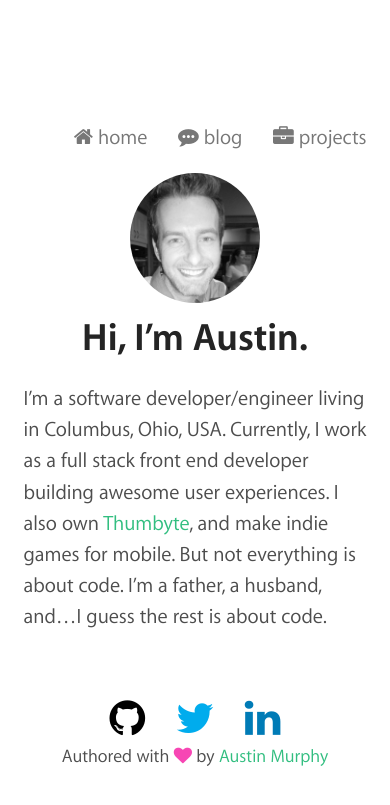
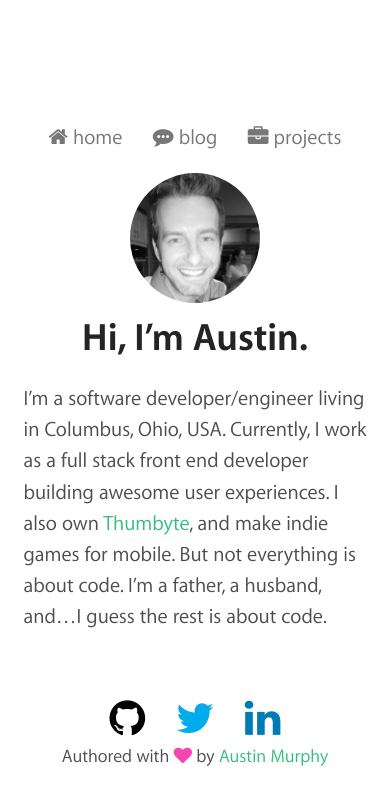
Before and after one commit to ausmurp/ausmurp.github.io, a Jekyll site: the page built from index.md, in a window 390 px wide. Shown: the top 805 px of the page. Built offline with Jekyll 4.4.1, drawn with Linux system fonts in a browser that asks for light colours; nearby versions of some CDN libraries; a style sheet for code colours, icons or effects is not loaded.

Commit message:
no message

```diff
--- a/assets/stylesheets/_landing.scss
+++ b/assets/stylesheets/_landing.scss
@@ -33,7 +33,6 @@
 }
 
 .content-header {
-  text-align: right;
   padding-bottom:1rem;
 }
 
@@ -52,7 +51,7 @@
     display: none;
   }
 
-  .content-header {
+  .content-header .nav {
 	text-align: center;
   }
 
```
